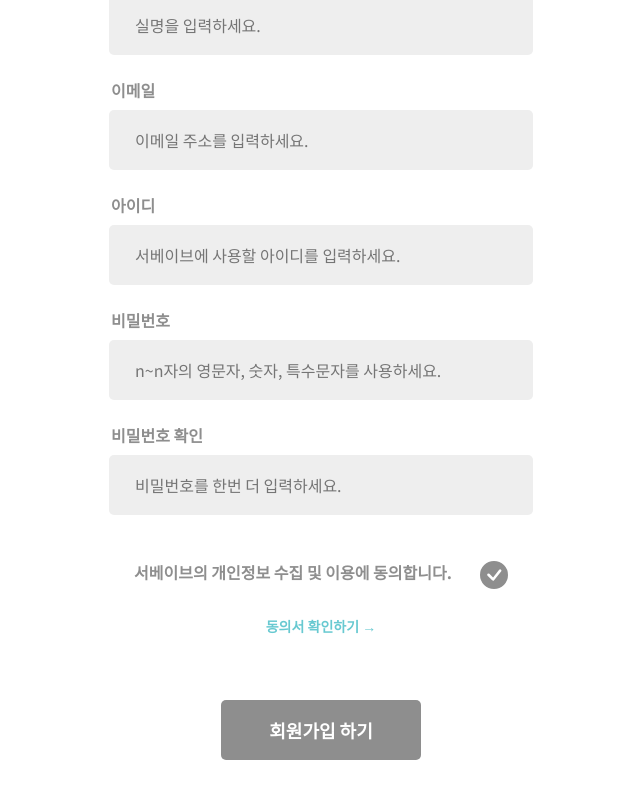
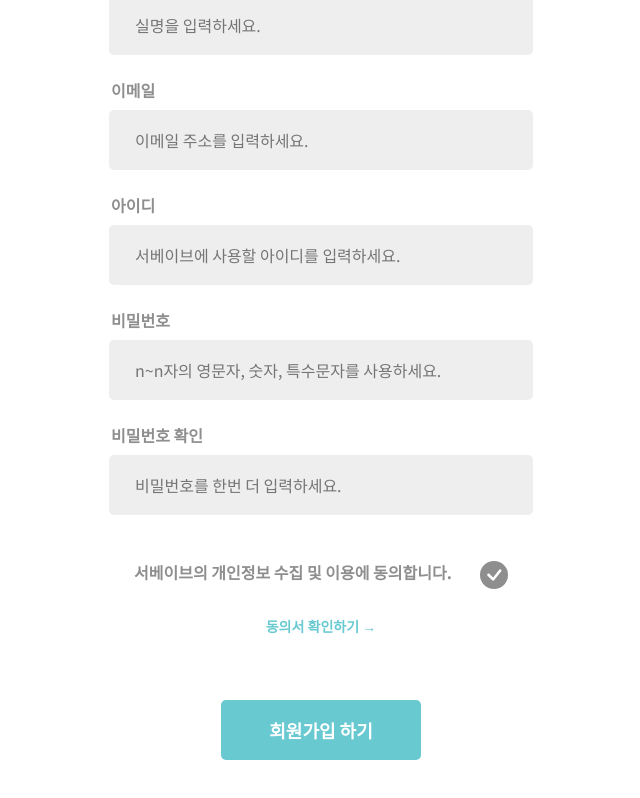
Before and after one commit to UMC-MMM/Client, a React (Create React App) app in the folder mmm_client/: page /signup in a window 1280 px wide. Shown: the part 401-1199 px from the top of the page, without its empty margins (319-959 px from the left). Built offline with nearby package versions, Linux system fonts and the light colour scheme.

Commit message:
220810 push

```diff
--- a/mmm_client/src/app.css
+++ b/mmm_client/src/app.css
@@ -273,7 +273,7 @@
 
 #signupSubmitBtn {
   border: none;
-  background-color: #8e8e8e;
+  background-color: #68c9d1;
   color: #ffffff;
   font-style: normal;
   font-weight: 700;
@@ -461,8 +461,8 @@
   height: 60px;
   text-align: center;
   line-height: 60px;
-  /* background-color: #68c9d1; */
-  background-color: #8e8e8e;
+  background-color: #68c9d1;
+  /* background-color: #8e8e8e; */
   color: #ffffff;
   font-style: normal;
   font-weight: 700;
--- a/mmm_client/src/components/signup.jsx
+++ b/mmm_client/src/components/signup.jsx
@@ -5,8 +5,12 @@ import { BsCheckCircleFill } from "react-icons/bs";
 const Signup = () => {
   // 동의 초기값 회색색상
   const [color, setColor] = useState("#8e8e8e");
+  // 개인정보 수집 동의에 대한 상태 저장 -> 초기값은 false
+  const [agree, setAgree] = useState(false);
+  // 개인정보 수집 동의에 대한 함수 -> 동의 시 색상 변경 & 상태 true로 변경
   const handleAgree = () => {
     color === "#8e8e8e" ? setColor("#68c9d1") : setColor("#8e8e8e");
+    setAgree(!agree);
   };
 
   return (
```
